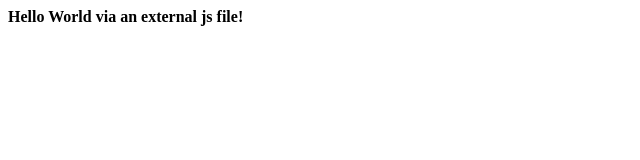
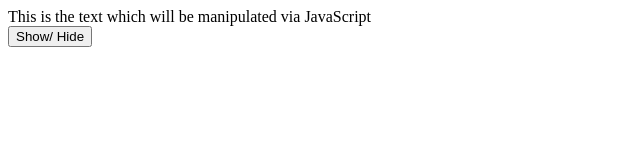
Before and after one commit to mike1124/JS_Test, a plain HTML site: page MyFirstTest/index.html in a window 1280 px wide. Shown: the whole page, without its empty margins (0-640 px from the left). Drawn offline with Linux system fonts and the light colour scheme.

Commit message:
Manipulation HTML with JavaScript

```diff
--- a/MyFirstTest/index.html
+++ b/MyFirstTest/index.html
@@ -1,6 +1,40 @@
-<!DOCTYPE html>
+<!DOCTYPE HTML PUBLIC "-//W3C//DTD HTML 4.01 Transitional//EN">
 <html>
+<head>
+<script type="text/javascript">
+
+function hideshow() {
+
+    var allHTMLTags = new Array();
+
+    //Create Array of All HTML Tags
+    var allHTMLTags = document.getElementsByTagName("*");
+
+    //Loop through all tags using a for loop
+    for (i = 0; i < allHTMLTags.length; i++) {
+
+        //Get all tags with the specified class name.
+        if (allHTMLTags[i].className == "revhistory") {
+
+            // hide or display the elements
+            if (allHTMLTags[i].style.display == "none") {
+                allHTMLTags[i].style.display = "";
+            } else {
+                allHTMLTags[i].style.display = "none";
+            }
+        }
+    }
+}
+</script>
+
+</head>
 <body>
-<script src="JS/myfirstjsfile.js"></script>
+
+<div class="revhistory">This is the text which will be manipulated via JavaScript</div>
+
+<input type="button" value="Show/ Hide"
+onclick="hideshow()">
+
+
 </body>
 </html>
```
